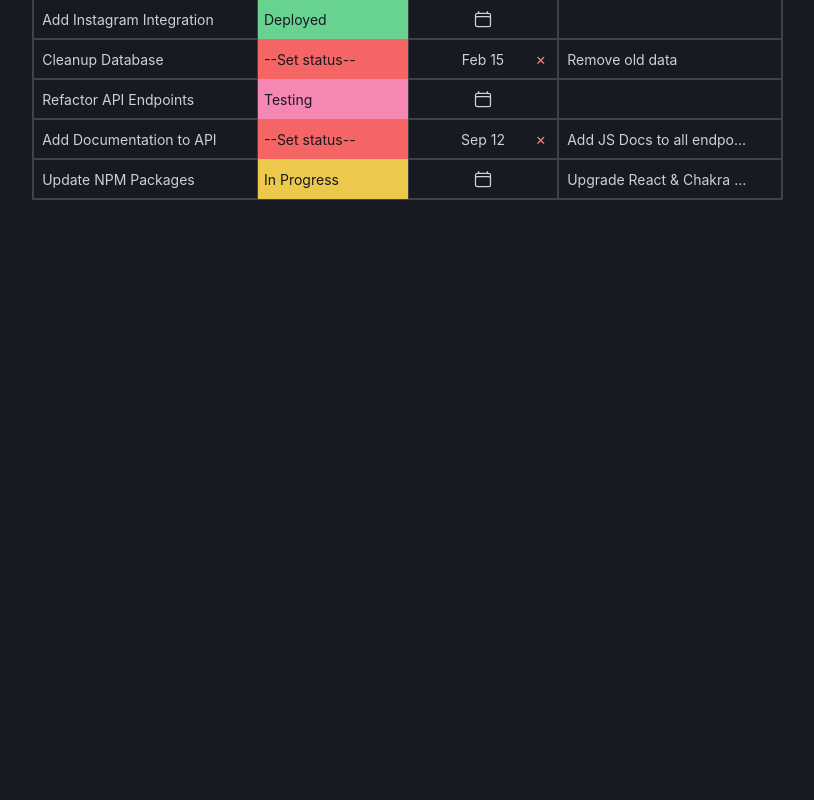
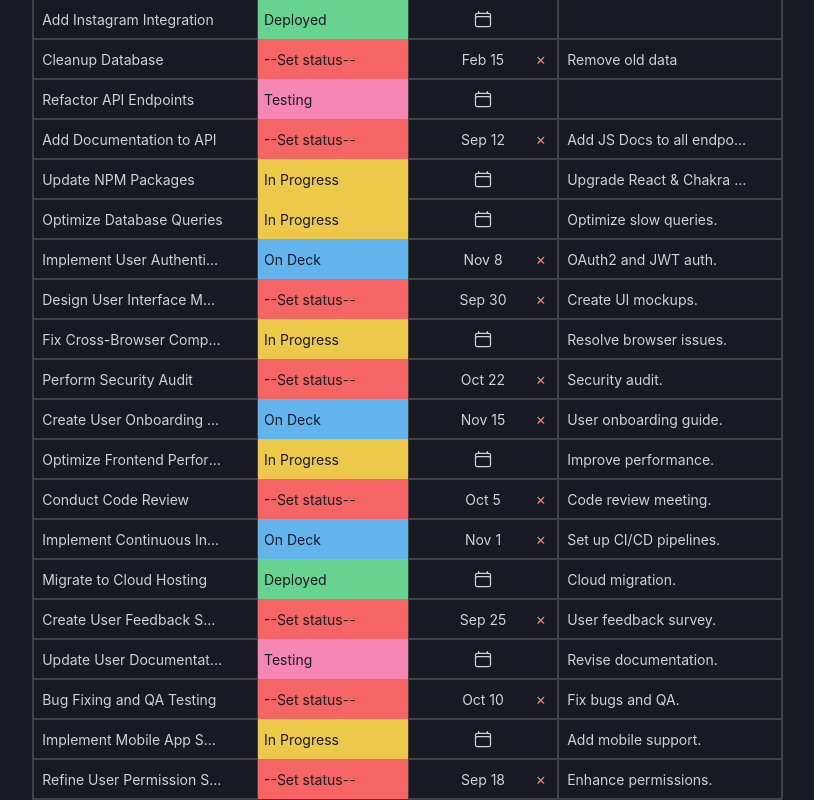
Before and after one commit to adex-badr18/react-table, a React (Vite) app: page / in a window 1280 px wide. Shown: the part 351-1151 px from the top of the page, without its empty margins (132-946 px from the left). Before the commit the page ends 800 px from the top, so only its background shows below. Built offline with nearby package versions, Linux system fonts and the light colour scheme.

Commit message:
feat: Add more data

```diff
--- a/src/data.js
+++ b/src/data.js
@@ -52,6 +52,96 @@ const DATA = [
         due: null,
         notes: "Upgrade React & Chakra UI",
     },
+    {
+        task: "Optimize Database Queries",
+        status: STATUS_IN_PROGRESS,
+        due: null,
+        notes: "Optimize slow queries.",
+    },
+    {
+        task: "Implement User Authentication",
+        status: STATUS_ON_DECK,
+        due: new Date("2023/11/08"),
+        notes: "OAuth2 and JWT auth.",
+    },
+    {
+        task: "Design User Interface Mockups",
+        status: null,
+        due: new Date("2023/09/30"),
+        notes: "Create UI mockups.",
+    },
+    {
+        task: "Fix Cross-Browser Compatibility Issues",
+        status: STATUS_IN_PROGRESS,
+        due: null,
+        notes: "Resolve browser issues.",
+    },
+    {
+        task: "Perform Security Audit",
+        status: null,
+        due: new Date("2023/10/22"),
+        notes: "Security audit.",
+    },
+    {
+        task: "Create User Onboarding Tutorial",
+        status: STATUS_ON_DECK,
+        due: new Date("2023/11/15"),
+        notes: "User onboarding guide.",
+    },
+    {
+        task: "Optimize Frontend Performance",
+        status: STATUS_IN_PROGRESS,
+        due: null,
+        notes: "Improve performance.",
+    },
+    {
+        task: "Conduct Code Review",
+        status: null,
+        due: new Date("2023/10/05"),
+        notes: "Code review meeting.",
+    },
+    {
+        task: "Implement Continuous Integration",
+        status: STATUS_ON_DECK,
+        due: new Date("2023/11/01"),
+        notes: "Set up CI/CD pipelines.",
+    },
+    {
+        task: "Migrate to Cloud Hosting",
+        status: STATUS_DEPLOYED,
+        due: null,
+        notes: "Cloud migration.",
+    },
+    {
+        task: "Create User Feedback Survey",
+        status: null,
+        due: new Date("2023/09/25"),
+        notes: "User feedback survey.",
+    },
+    {
+        task: "Update User Documentation",
+        status: STATUS_TESTING,
+        due: null,
+        notes: "Revise documentation.",
+    },
+    {
+        task: "Bug Fixing and QA Testing",
+        status: null,
+        due: new Date("2023/10/10"),
+        notes: "Fix bugs and QA.",
+    },
+    {
+        task: "Implement Mobile App Support",
+        status: STATUS_IN_PROGRESS,
+        due: null,
+        notes: "Add mobile support.",
+    },
+    {
+        task: "Refine User Permission System",
+        status: null,
+        due: new Date("2023/09/18"),
+        notes: "Enhance permissions.",
+    },
 ];
 
 export default DATA;
```
